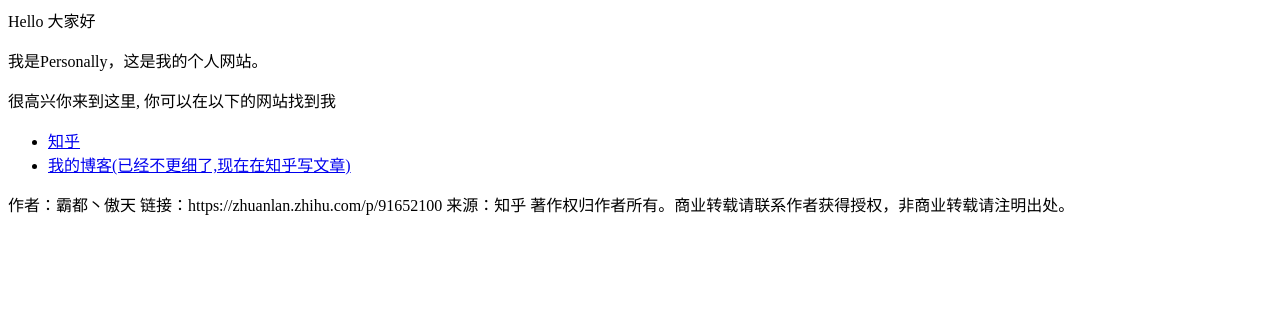
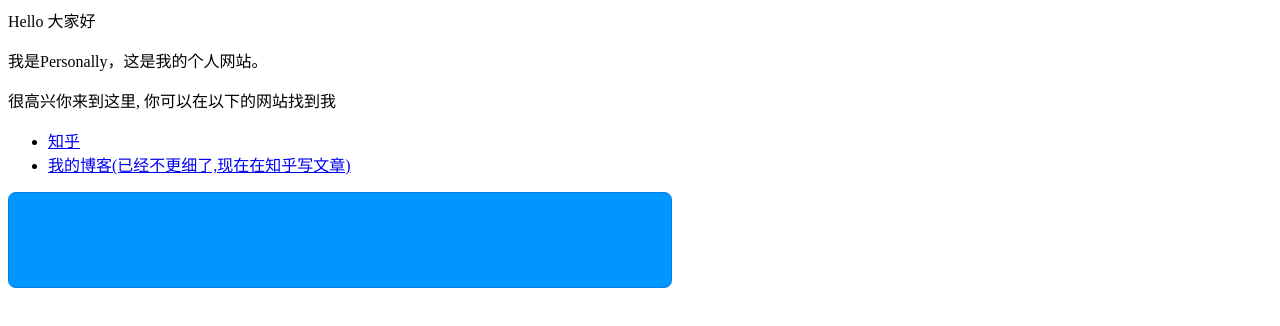
Before and after one commit to Howdy-Personally/Howdy-Personally.github.io, a plain HTML site: page index.html in a window 1280 px wide. Drawn offline with Linux system fonts and the light colour scheme.

Commit message:
Update index.html

```diff
--- a/index.html
+++ b/index.html
@@ -7,7 +7,4 @@
   <li> <a href="http://hejie.nigeerhuo.com">我的博客(已经不更细了,现在在知乎写文章)</a> </li>
 </ul>
 
-作者：霸都丶傲天
-链接：https://zhuanlan.zhihu.com/p/91652100
-来源：知乎
-著作权归作者所有。商业转载请联系作者获得授权，非商业转载请注明出处。
+<img src="https://github.com/Howdy-Personally/Howdy-Personally.github.io/blob/main/img/b5e.png" alt="some_text">
```
